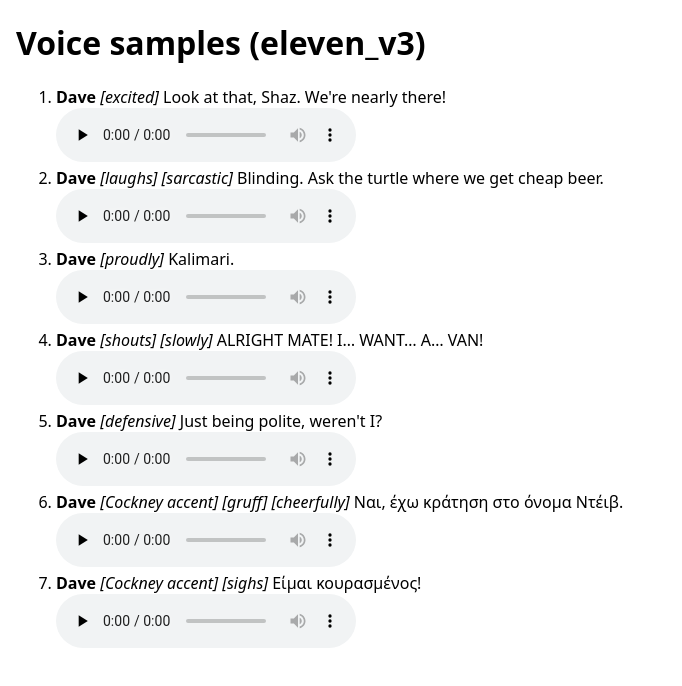
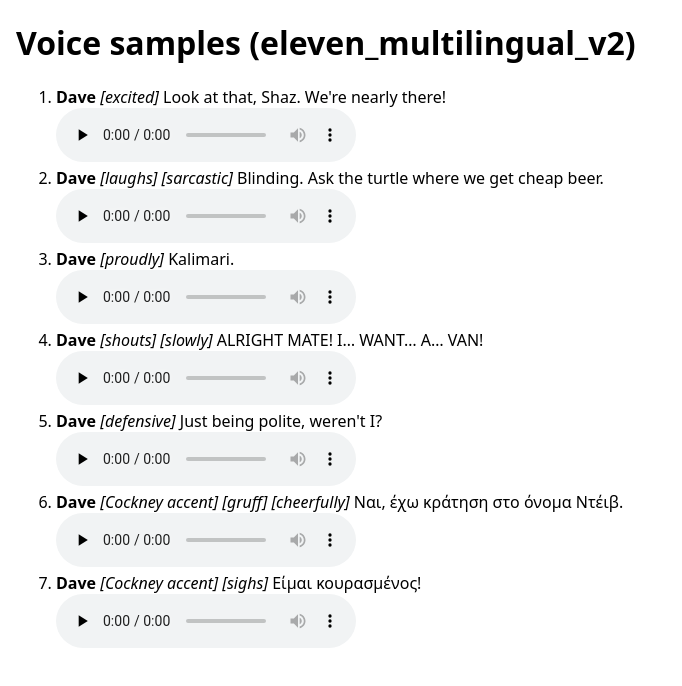
Before and after one commit to BigDaveGaming/SidariQuest, a plain HTML site: page assets/audio/samples/index.html in a window 1280 px wide. Shown: the whole page, without its empty margins (0-682 px from the left). Drawn offline with Linux system fonts and the light colour scheme.

Commit message:
Add voice samples

```diff
--- a/assets/audio/samples/index.html
+++ b/assets/audio/samples/index.html
@@ -1 +1 @@
-<!doctype html><meta charset="utf-8"><meta name="viewport" content="width=device-width,initial-scale=1"><title>Voice samples</title><body style="font:16px system-ui;margin:16px"><h1>Voice samples (eleven_v3)</h1><ol><li><b>Dave</b> <i>[excited]</i> Look at that, Shaz. We're nearly there!<br><audio controls preload="none" src="01-dave-look-at-that-shaz-we-re-nearly-there.mp3"></audio></li><li><b>Dave</b> <i>[laughs] [sarcastic]</i> Blinding. Ask the turtle where we get cheap beer.<br><audio controls preload="none" src="02-dave-blinding-ask-the-turtle-where-we-get-che.mp3"></audio></li><li><b>Dave</b> <i>[proudly]</i> Kalimari.<br><audio controls preload="none" src="03-dave-kalimari.mp3"></audio></li><li><b>Dave</b> <i>[shouts] [slowly]</i> ALRIGHT MATE! I… WANT… A… VAN!<br><audio controls preload="none" src="04-dave-alright-mate-i-want-a-van.mp3"></audio></li><li><b>Dave</b> <i>[defensive]</i> Just being polite, weren't I?<br><audio controls preload="none" src="05-dave-just-being-polite-weren-t-i.mp3"></audio></li><li><b>Dave</b> <i>[Cockney accent] [gruff] [cheerfully]</i> Ναι, έχω κράτηση στο όνομα Ντέιβ.<br><audio controls preload="none" src="06-dave-ναι-εχω-κρατηση-στο-ονομα-ντειβ.mp3"></audio></li><li><b>Dave</b> <i>[Cockney accent] [sighs]</i> Είμαι κουρασμένος!<br><audio controls preload="none" src="07-dave-ειμαι-κουρασμενος.mp3"></audio></li></ol>
+<!doctype html><meta charset="utf-8"><meta name="viewport" content="width=device-width,initial-scale=1"><title>Voice samples</title><body style="font:16px system-ui;margin:16px"><h1>Voice samples (eleven_multilingual_v2)</h1><ol><li><b>Dave</b> <i>[excited]</i> Look at that, Shaz. We're nearly there!<br><audio controls preload="none" src="01-dave-look-at-that-shaz-we-re-nearly-there.mp3"></audio></li><li><b>Dave</b> <i>[laughs] [sarcastic]</i> Blinding. Ask the turtle where we get cheap beer.<br><audio controls preload="none" src="02-dave-blinding-ask-the-turtle-where-we-get-che.mp3"></audio></li><li><b>Dave</b> <i>[proudly]</i> Kalimari.<br><audio controls preload="none" src="03-dave-kalimari.mp3"></audio></li><li><b>Dave</b> <i>[shouts] [slowly]</i> ALRIGHT MATE! I… WANT… A… VAN!<br><audio controls preload="none" src="04-dave-alright-mate-i-want-a-van.mp3"></audio></li><li><b>Dave</b> <i>[defensive]</i> Just being polite, weren't I?<br><audio controls preload="none" src="05-dave-just-being-polite-weren-t-i.mp3"></audio></li><li><b>Dave</b> <i>[Cockney accent] [gruff] [cheerfully]</i> Ναι, έχω κράτηση στο όνομα Ντέιβ.<br><audio controls preload="none" src="06-dave-ναι-εχω-κρατηση-στο-ονομα-ντειβ.mp3"></audio></li><li><b>Dave</b> <i>[Cockney accent] [sighs]</i> Είμαι κουρασμένος!<br><audio controls preload="none" src="07-dave-ειμαι-κουρασμενος.mp3"></audio></li></ol>
```
Also changed, not shown: 7 other files.
